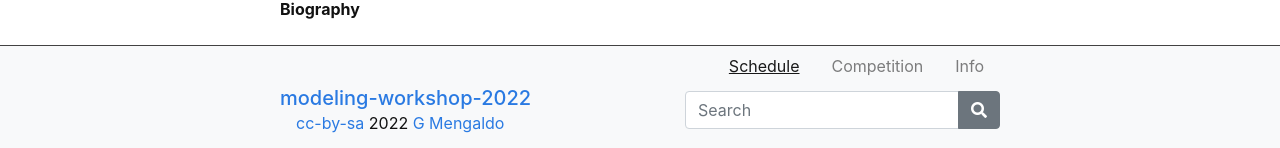
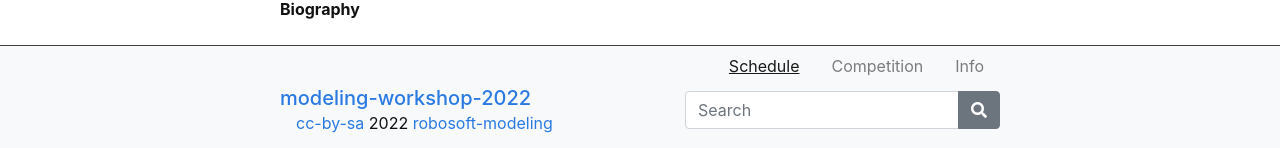
Before and after one commit to robosoft-modeling/robosoft-2022-workshop, a Jekyll site: the page built from content/1-schedule.md, in a window 1280 px wide. Shown: the part 1458-1606 px from the top of the page. Built offline with Jekyll 4.4.1, drawn with Linux system fonts in a browser that asks for light colours.

Commit message:
Update _config.yml

```diff
--- a/_config.yml
+++ b/_config.yml
@@ -6,8 +6,10 @@ keywords: "github, github-pages, websites, static gen, hosting, html, workshop,
 featured-image:
 
 # author settings for cc-by, appears in the footer and credits
-author: G Mengaldo
+author: robosoft-modeling
 pub_year: 2022
+github_username: robosoft-modeling
+repo: "https://github.com/robosoft-modeling/robosoft-2022-workshop/"
 
 # add search box to footer?
 search: true
```
